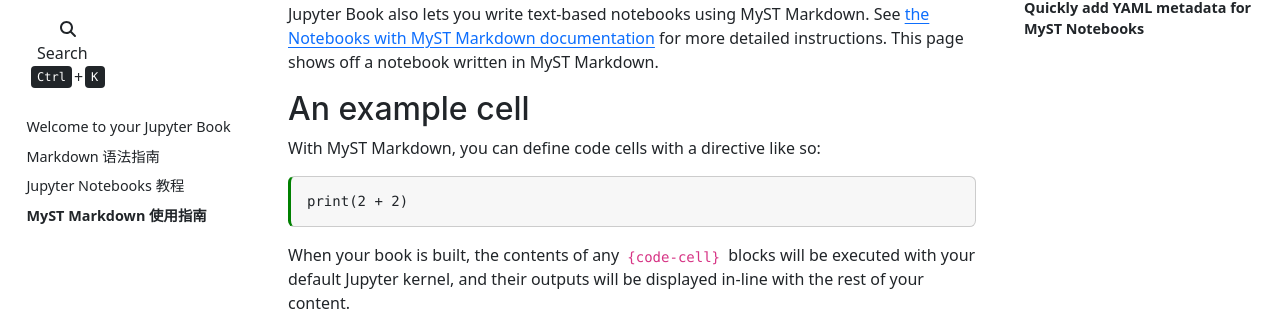
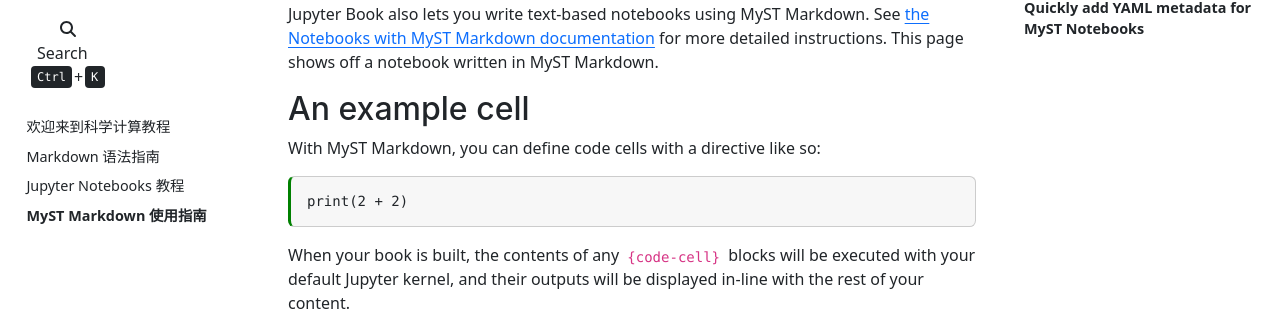
Before and after one commit to Yingurt/scientific-computation-book, a Jupyter Book: the page built from markdown-notebooks.md, in a window 1280 px wide. Shown: the part 142-453 px from the top of the page. Built offline with Jupyter Book 1.0.4 settings and Sphinx 7.4.7 and the Sphinx Book theme 1.1.4, drawn with Linux system fonts in a browser that asks for light colours; pages that are not in the unit, such as notebooks, are missing from menus; part of the change alters nothing that is shown.

Commit message:
修改Chapter 1

````diff
--- a/intro.md
+++ b/intro.md
@@ -1,11 +1,34 @@
-# Welcome to your Jupyter Book
+# 欢迎来到科学计算教程
 
-This is a small sample book to give you a feel for how book content is
-structured.
-It shows off a few of the major file types, as well as some sample content.
-It does not go in-depth into any particular topic - check out [the Jupyter Book documentation](https://jupyterbook.org) for more information.
+这是一本关于科学计算的在线教程，旨在帮助您掌握科学计算的基础知识和实践技能。本教程涵盖了以下主要内容：
 
-Check out the content pages bundled with this sample book to see more.
+## 主要内容
+
+- **基础数学知识**: 线性代数、微积分、概率统计
+- **编程基础**: Python编程、NumPy、SciPy库的使用
+- **数值计算方法**: 数值积分、微分方程求解、优化算法
+- **数据分析**: 数据处理、可视化、统计分析
+- **实际应用**: 真实案例分析与实践
+
+## 章节导航
+
+- {doc}`chapter1_basics`
+- {doc}`markdown`
+- {doc}`notebooks`
+- {doc}`markdown-notebooks`
+
+## 如何使用本教程
+
+1. 按照章节顺序学习，每个主题都建立在前面的知识基础之上
+2. 动手实践每个章节的代码示例
+3. 完成课后练习来巩固所学知识
+4. 参与讨论，分享您的见解和问题
+
+## 在线资源
+
+- [源代码仓库](https://github.com/Yingurt/scientific-computation-book)
+- [在线讨论区](https://github.com/Yingurt/scientific-computation-book/discussions)
+- [问题反馈](https://github.com/Yingurt/scientific-computation-book/issues)
 
 ```{tableofcontents}
 ```
````
